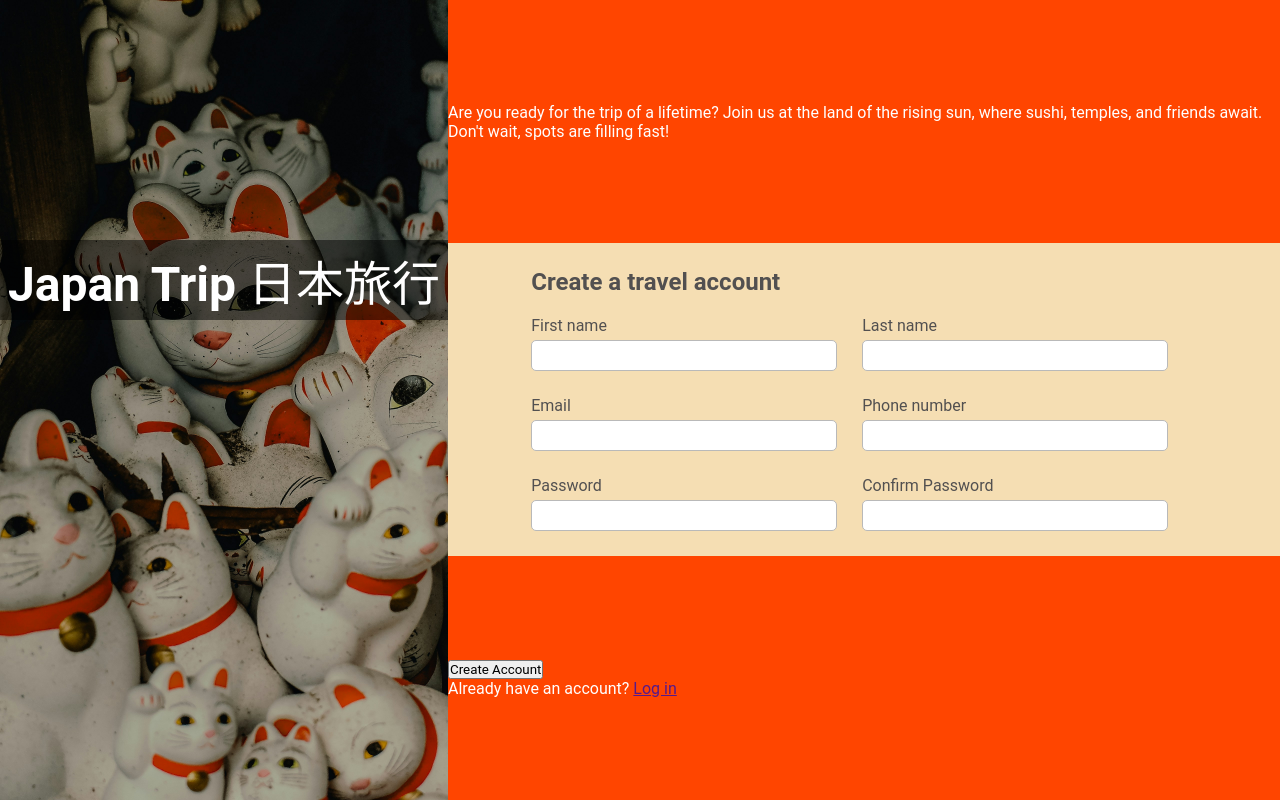
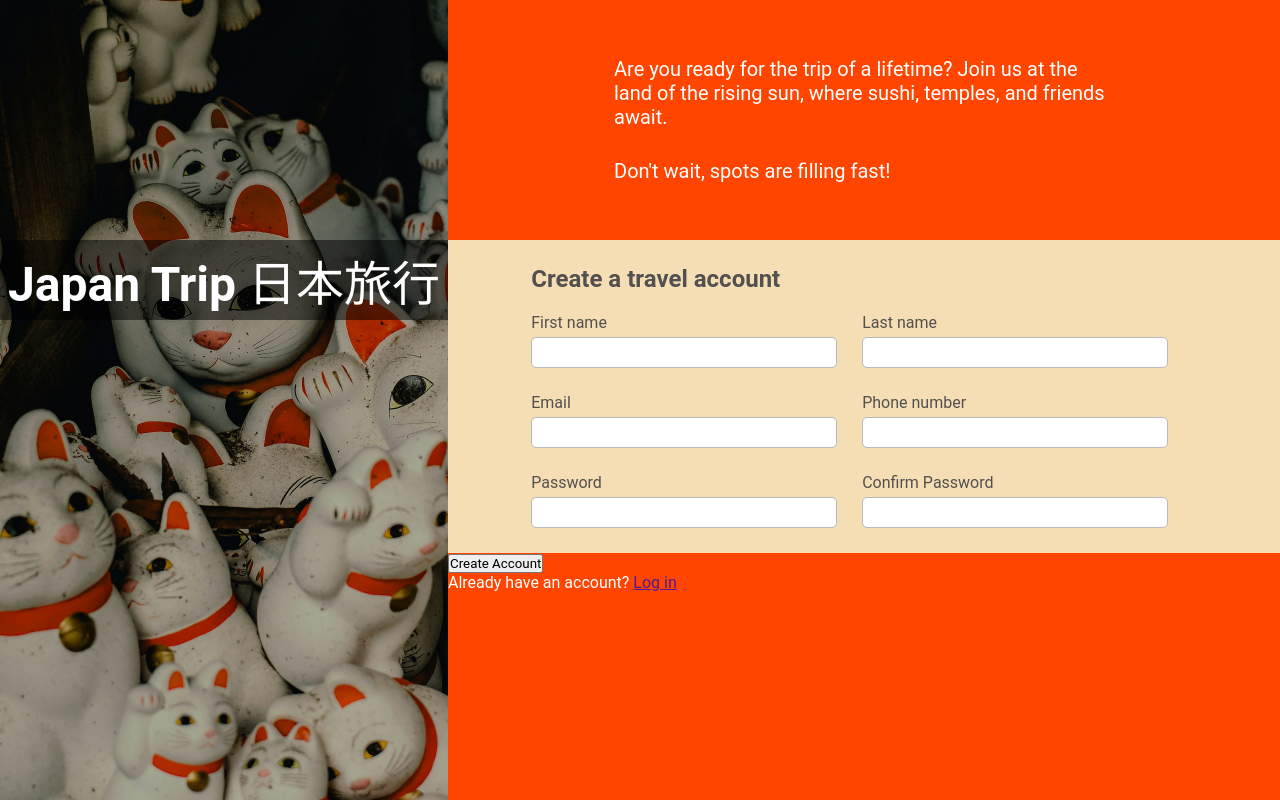
Before and after one commit to SamiraMSadat/odin-sign-up-form, a plain HTML site: page index.html in a window 1280 px wide. Drawn offline with Linux system fonts and the light colour scheme.

Commit message:
Style the website information section

```diff
--- a/index.html
+++ b/index.html
@@ -33,7 +33,7 @@
                 </fieldset>
             </form>
 
-            <div class="form-submit">
+            <div class="form-submit-container">
                 <button type="submit">Create Account</button>
                 <p>Already have an account? <a href="">Log in</a></p>
             </div>
--- a/styles.css
+++ b/styles.css
@@ -35,7 +35,6 @@ main {
     display: flex;
     flex: 1 1 65%;
     flex-direction: column;
-    justify-content: space-evenly;
     background-color: var(--background-main);
 }
 
@@ -77,7 +76,6 @@ input {
     border-radius: 5px;
 }
 
-
 .body-container {
     display: flex;
 }
@@ -93,6 +91,20 @@ input {
     top: 30%;
 }
 
+.form-info-container {
+   height:30%;
+   display: flex;
+   flex-direction: column;
+   justify-content: center;
+   gap: 30px;
+   max-width: 80%;
+   margin: 0 auto 0 auto;
+}
+
+.form-info-container p {
+    font-size: 20px;
+    max-width: 500px;
+}
 
 .fields-container {
     display: flex;
@@ -105,3 +117,7 @@ input {
     flex-direction: column;
     gap:5px;
 }
+
+.form-submit-container {
+    height: 30%;
+}
```
